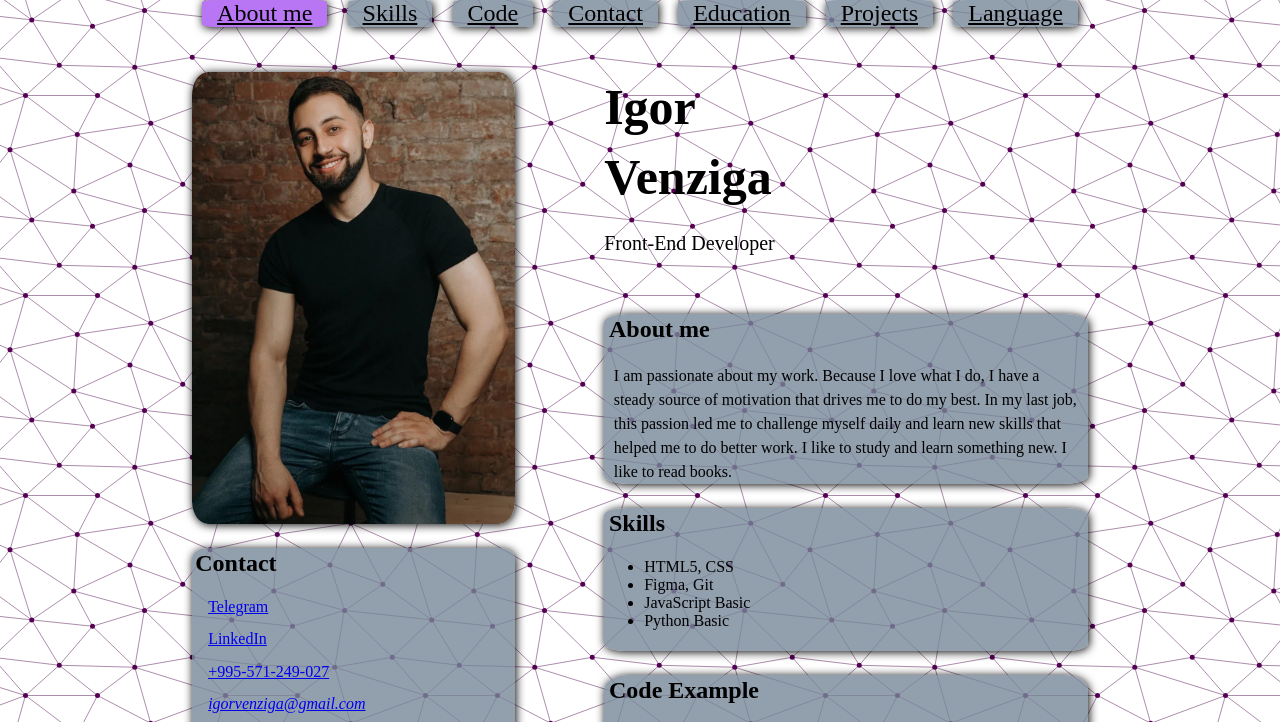
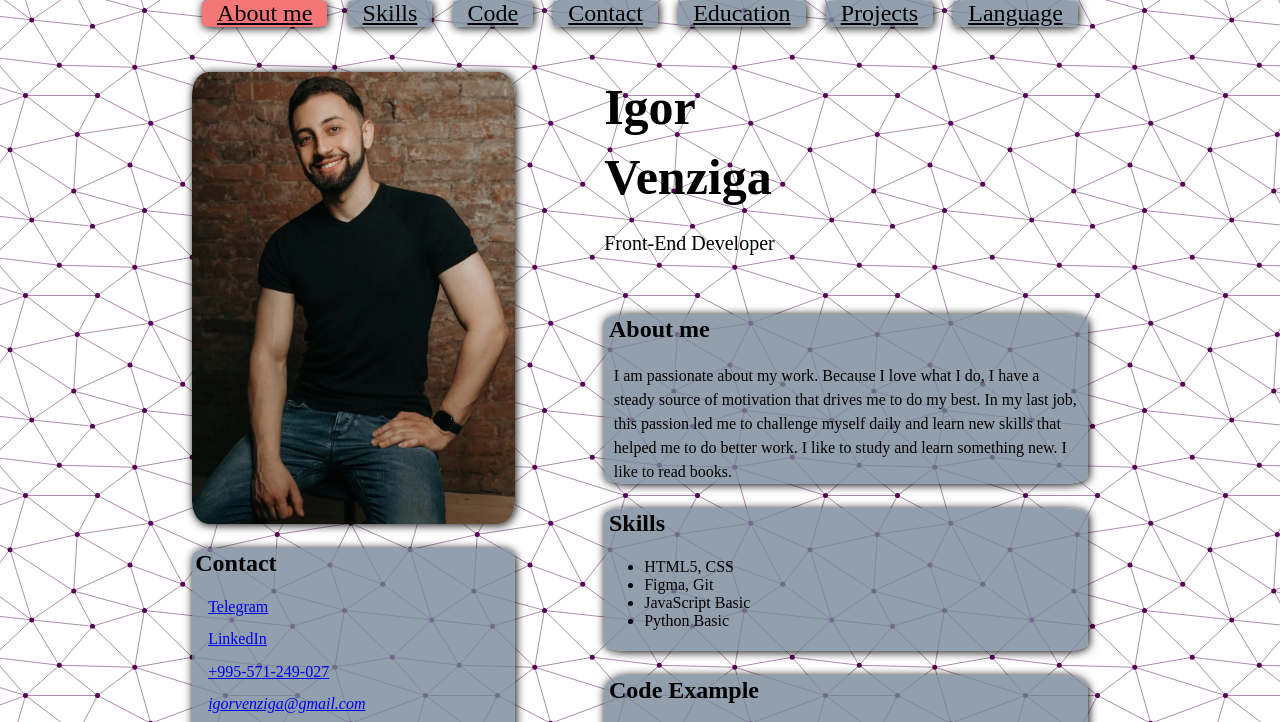
Before and after one commit to IgorBass/rsschool-cv, a plain HTML site: page index.html in a window 1280 px wide. In both pictures the pointer is over the item "About me". Shown: the top 722 px of the page. Drawn offline with Linux system fonts and the light colour scheme.

Commit message:
fix: change bgcolor line 35

```diff
--- a/style.css
+++ b/style.css
@@ -32,7 +32,7 @@ header{
 }
 .nav-item:hover{
     color: aliceblue;
-    background-color: rgb(184, 118, 245);
+    background-color: rgb(245, 118, 118);
 }
 .navlist{
     display: flex;
```
